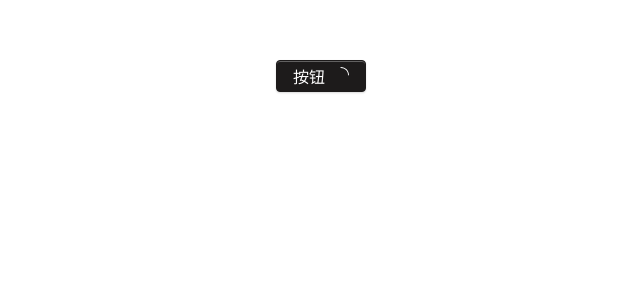
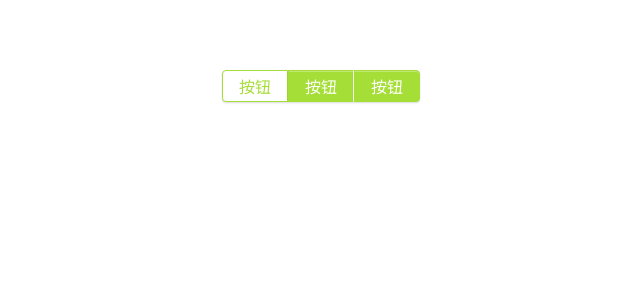
Before and after one commit to GreedyWhale/Minimalist_UI, a Vue app: page / in a window 1280 px wide. Shown: the top 300 px of the page, without its empty margins (319-959 px from the left). Built offline with nearby package versions, Linux system fonts and the light colour scheme.

Commit message:
完成MButtonGroup组件 & 测试用例

```diff
--- a/src/App.vue
+++ b/src/App.vue
@@ -1,15 +1,10 @@
 <template>
   <div id="app">
-    <MButton
-      :options="{
-        type: 'solid',
-        isLoading: true,
-        shape: 'rounded',
-        iconPosition: 'right'
-      }"
-    >
-      按钮
-    </MButton>
+    <MButtonGroup>
+      <MButton :options="{ color: 'green' }">按钮</MButton>
+      <MButton :options="{ type: 'solid', color: 'green' }">按钮</MButton>
+      <MButton :options="{ type: 'solid', color: 'green' }">按钮</MButton>
+    </MButtonGroup>
   </div>
 </template>
 
@@ -17,11 +12,13 @@
 import { Component, Vue } from "vue-property-decorator";
 import MButton from "./components/MButton/index.vue";
 import MIcon from "./components/MIcon/index.vue";
+import MButtonGroup from "./components/MButtonGroup/index.vue";
 
 @Component({
   components: {
     MButton,
-    MIcon
+    MIcon,
+    MButtonGroup
   }
 })
 export default class App extends Vue {
--- /dev/null
+++ b/src/components/MButtonGroup/index.vue
@@ -0,0 +1,49 @@
+<template>
+  <div class="m-button__group">
+    <slot />
+  </div>
+</template>
+
+<script lang="ts">
+import { Vue, Component, Prop } from "vue-property-decorator";
+
+@Component
+export default class MButtonGroup extends Vue {
+  mounted(): void {
+    const childrenElem: any[] = [].slice.call(this.$el.children);
+    childrenElem.forEach(value => {
+      const name: string = value.nodeName.toLowerCase();
+      if (name !== "button") {
+        console.warn("MButtonGroup 的子元素应该全是 MButton");
+      }
+    });
+  }
+}
+</script>
+
+<style lang="scss" scoped>
+.m-button__group {
+  display: inline-flex;
+  align-items: center;
+  > .m-button {
+    &[data-type="hollow"] {
+      &:not(:first-child) {
+        border-left: none;
+      }
+    }
+    &[data-type="solid"] {
+      &:not(:last-child) {
+        border-right-color: #ffffff;
+      }
+    }
+    &:first-child {
+      border-top-left-radius: 4px;
+      border-bottom-left-radius: 4px;
+    }
+    &:last-child {
+      border-top-right-radius: 4px;
+      border-bottom-right-radius: 4px;
+    }
+  }
+}
+</style>
```
Also changed, not shown: 1 other file (tests, documents, lock files or other folders).
